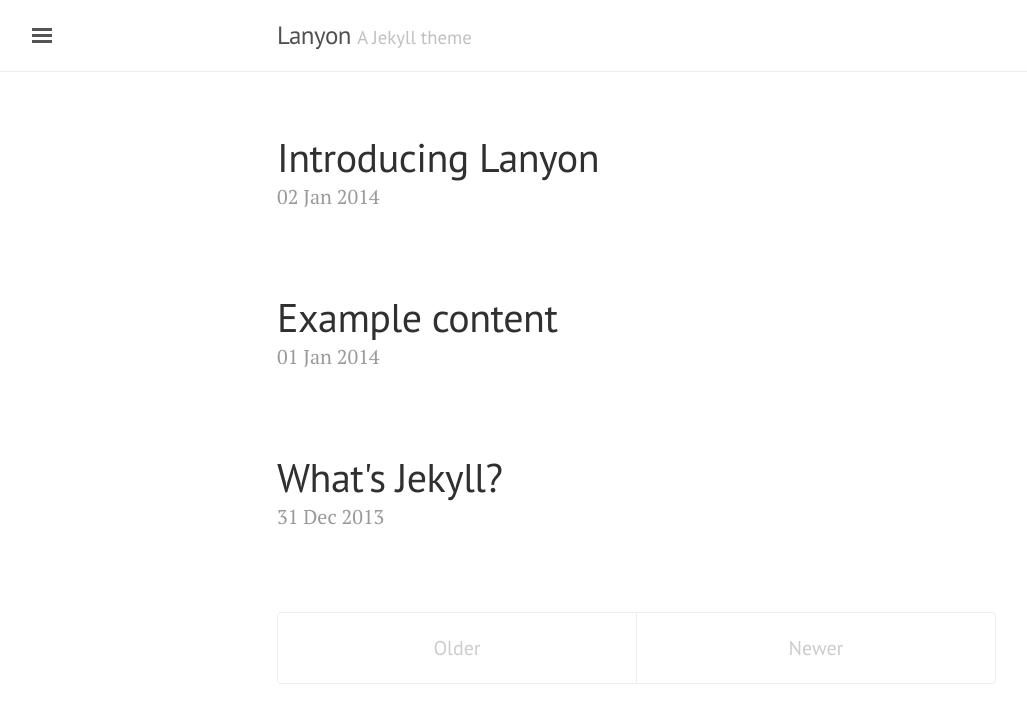
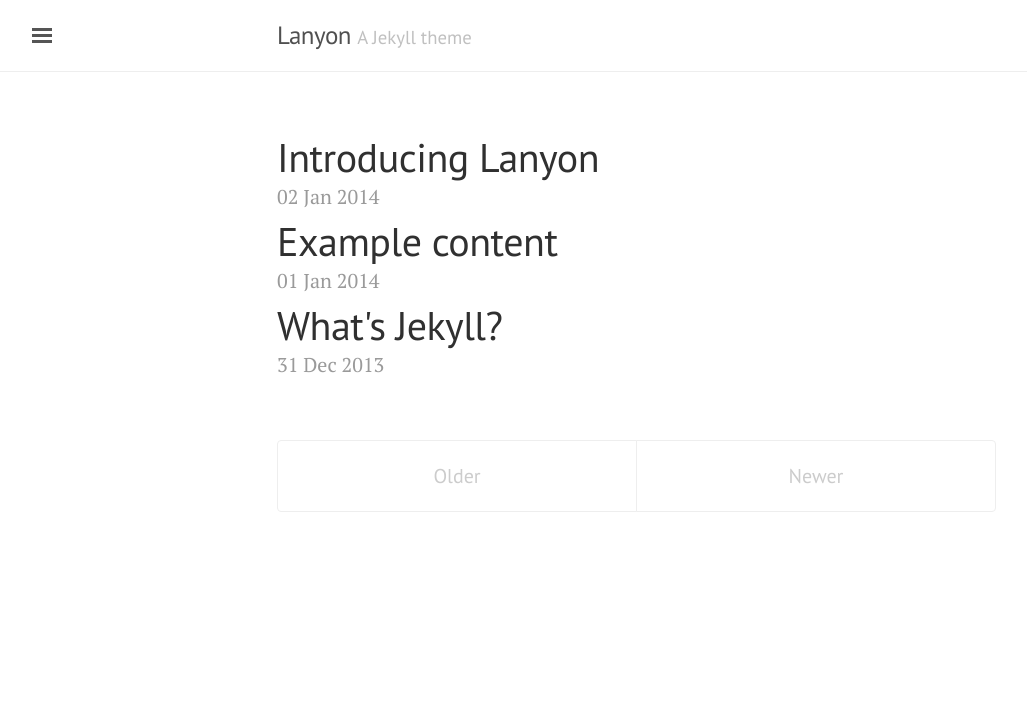
Before and after one commit to nandeeshmp/nandeeshmp.github.io, a Jekyll site: the page built from index.html, in a window 1280 px wide. Shown: the top 723 px of the page, without its empty margins (3-1030 px from the left). Built offline with Jekyll 4.4.1, drawn with Linux system fonts in a browser that asks for light colours; the list of posts is cut into pages by our own code.

Commit message:
something

```diff
--- a/public/css/lanyon.css
+++ b/public/css/lanyon.css
@@ -309,7 +309,7 @@ a.sidebar-nav-item:focus {
 
 .page,
 .post {
-  margin-bottom: 4em;
+  margin-bottom: 0em;
 }
 
 /* Blog post or page title */
@@ -327,7 +327,7 @@ a.sidebar-nav-item:focus {
 .post-date {
   display: block;
   margin-top: -.5rem;
-  margin-bottom: 1rem;
+  margin-bottom: 0.2rem;
   color: #9a9a9a;
 }
 
```
